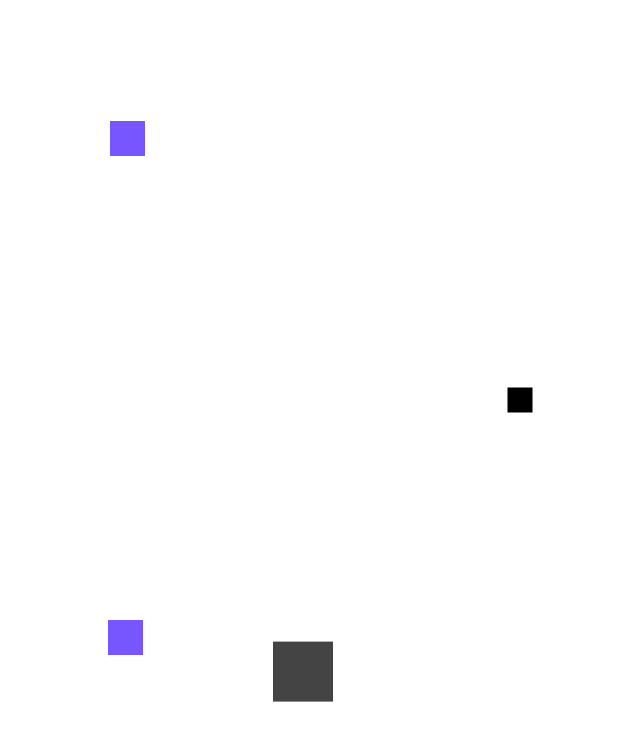
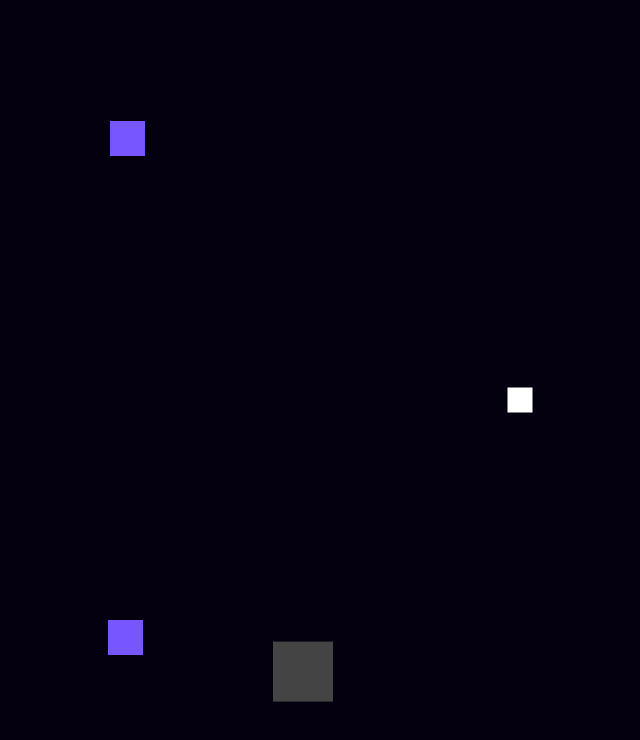
Before and after one commit to grech-ca/space-invaders, a website built with Vite: page index.html in a window 1280 px wide. Shown: the whole page, without its empty margins (120-760 px from the left). Built offline with nearby package versions, Linux system fonts and the light colour scheme.

Commit message:
Update colors

```diff
--- a/src/classes/Player.ts
+++ b/src/classes/Player.ts
@@ -16,7 +16,7 @@ export class Player extends Entity {
 
   constructor(data: {position: Position, level?: Level}) {
     super({
-      color: '#000',
+      color: '#fff',
       size: {
         height: PLAYER_SIZE,
         width: PLAYER_SIZE,
--- a/src/global.css
+++ b/src/global.css
@@ -7,3 +7,7 @@ html, body, #app {
   margin: 0;
   padding: 0;
 }
+
+canvas {
+  background: #050010;
+}
```
